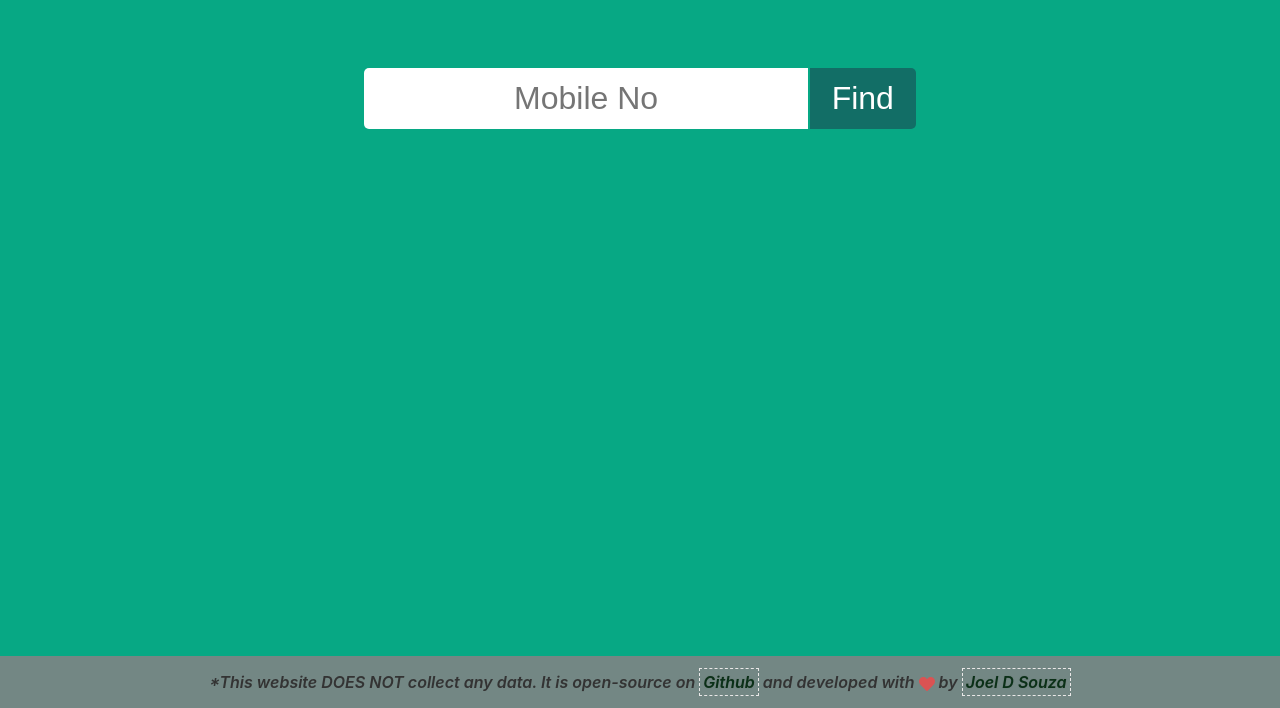
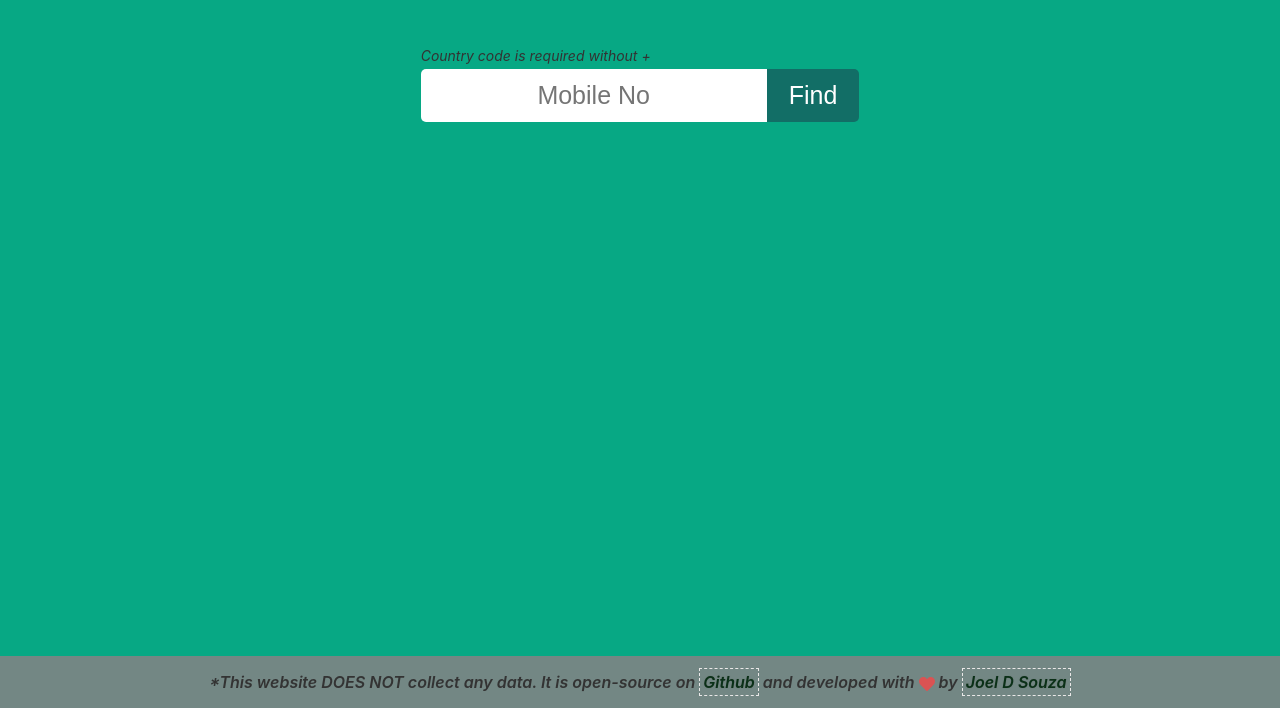
Before and after one commit to Reflex-Gravity/open_whatsapp_number, a plain HTML site: page index.html in a window 1280 px wide. Shown: the part 92-800 px from the top of the page. Drawn offline with Linux system fonts and the light colour scheme.

Commit message:
Fixed UI issues, added country code label

```diff
--- a/index.html
+++ b/index.html
@@ -36,14 +36,16 @@
         }
 
         form{
-            margin:auto;
+            margin-top: 50px;
+            display: flex;
+            justify-content: center;
+            align-items: flex-end;
         }
 
         input,
         button {
             padding: 10px 10px;
-            font-size: 32px;
-            margin-top: 50px;
+            font-size: 25px;
             text-align: center;
             border: 0;
             border-radius: 5px 0px 0px 5px;
@@ -58,12 +60,10 @@
             border-radius: 0px 5px 5px 0px;
             background-color: rgb(18 110 102);
             color: #fff;
-            margin-left: -3px;
-
         }
         button:hover{
-            background-color: transparent;
-            border: 2px solid #2e3e3a;
+            background-color: #2e3e3a;
+            box-shadow:0px 0px 14px -5px #484848;
         }
 
         input:focus {
@@ -99,6 +99,17 @@
             vertical-align: middle;
             color: rgb(218, 83, 83);
         }
+        .label-wrapper{
+            display: flex;
+            flex-direction: column;
+        }
+        label{
+            font-style: italic;
+            color: #333;
+            text-align: start;
+            font-size: 14px;
+            padding-bottom: 5px;
+        }
     </style>
 </head>
 <body>
@@ -108,7 +119,10 @@
         </header>
 
         <form action="https://api.whatsapp.com/send/">
-            <input type="number" name="phone" id="phoneNo" placeholder="Mobile No">
+            <div class="label-wrapper">
+                <label for="phoneNo">Country code is required without +</label>
+                <input type="number" name="phone" id="phoneNo" placeholder="Mobile No">
+            </div>
             <button type="submit">Find</button>
         </form>
         <footer>
```
Also changed, not shown: .favicon.png (added).
